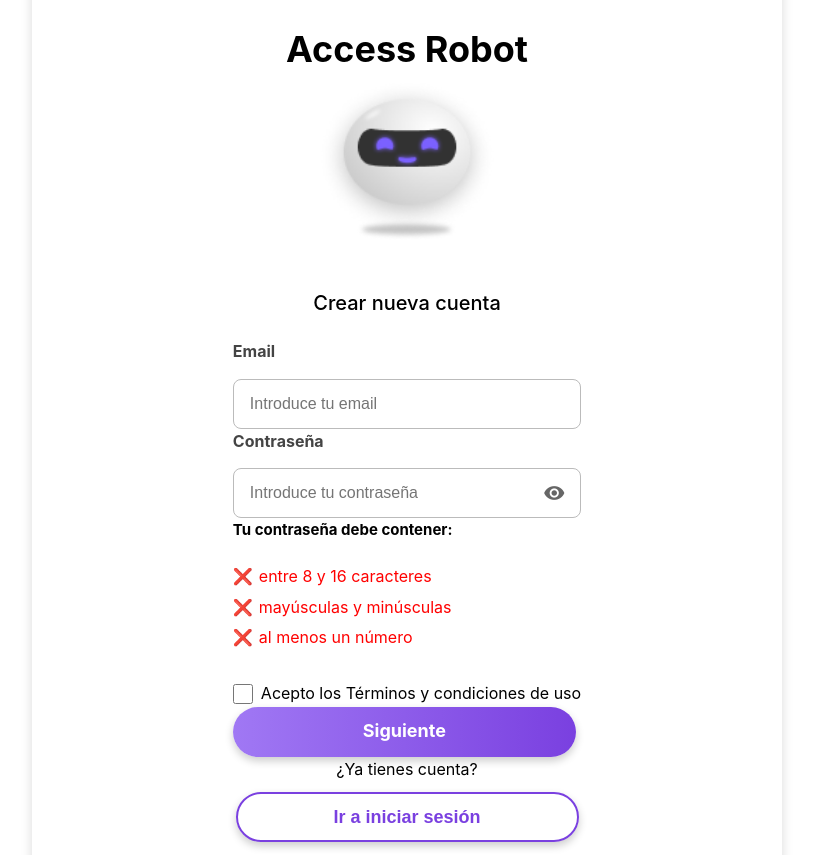
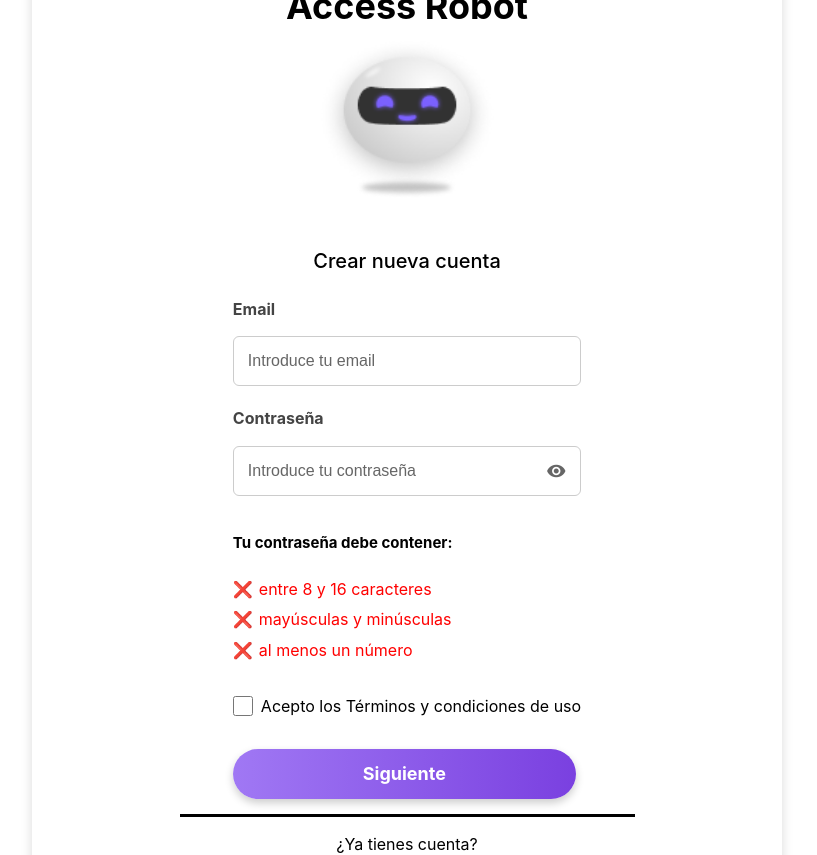
Before and after one commit to CarlosAlberto19/PRACTICAS_ACCESSROBOT, a Vue app: page /login-web in a window 1280 px wide. Shown: the top 855 px of the page, without its empty margins (0-817 px from the left). Built offline with nearby package versions, Linux system fonts and the light colour scheme.

Commit message:
pendiente ajuste campo contraseña y pantalla final y recuperar clave

```diff
--- a/src/views/DatosPersonalesView.vue
+++ b/src/views/DatosPersonalesView.vue
@@ -378,7 +378,7 @@ const volverAtras = () => {
 }
 
 :deep(.prueba-input .contenedor-input input:focus::placeholder) {
-  color: #555; /* Color más oscuro al hacer clic */
+  color: #7A40E0; /* Color más oscuro al hacer clic */
   font-weight: bold; /* Se vuelve más grueso */
 }
 
--- a/src/views/LoginView2.vue
+++ b/src/views/LoginView2.vue
@@ -12,12 +12,7 @@
       <!-- FORMULARIO -->
       <form @submit.prevent="irADatosPersonales">
         <!-- EMAIL -->
-        <PruebaInput
-          label_input="Email"
-          placeholder="Introduce tu email"
-          type="email"
-          v-model="email"
-        />
+        <PruebaInput  label_input="Email" placeholder="Introduce tu email" type="email" v-model="email" />
 
         <!-- CONTRASEÑA con validaciones -->
         <PruebaInput
@@ -64,7 +59,7 @@
     />
 
       </form>
-
+      <hr class="linea-separadora" />
       <!-- Texto "¿Ya tienes cuenta?" + Botón Iniciar Sesión -->
       <p class="texto-centrado">¿Ya tienes cuenta?</p>
       <SecondaryButton label="Ir a iniciar sesión" type="button" @click="irALogin" />
@@ -74,7 +69,7 @@
         <strong>¿Has olvidado tu contraseña?</strong>
       </p>
 
-      <hr class="linea-separadora" />
+
     </div>
   </div>
 </template>
@@ -129,7 +124,9 @@ const irARecuperarContrasena = () => {
 </script>
 
 <style scoped>
+/* ============================ */
 /* CONTENEDOR PRINCIPAL */
+/* ============================ */
 .contenedor-pagina {
   display: flex;
   justify-content: center;
@@ -150,28 +147,114 @@ const irARecuperarContrasena = () => {
   box-shadow: 0 6px 12px rgba(0, 0, 0, 0.15);
 }
 
+/* ============================ */
 /* CABECERA */
+/* ============================ */
 .cabecera {
   text-align: center;
   margin-bottom: 20px;
 }
+
 .titulo {
   font-size: 36px;
   font-weight: bold;
 }
+
 .imagen-robot {
   width: 180px;
   height: auto;
 }
 
+/* ============================ */
 /* SUBTITULO */
+/* ============================ */
 .subtitulo {
   font-size: 20px;
   font-weight: 500;
   margin: 20px 0;
 }
 
+/* ============================ */
+/* ANIMACIONES EN LOS INPUTS */
+/* (Mantenemos el tamaño original) */
+/* ============================ */
+:deep(.prueba-input .contenedor-input) {
+  position: relative;
+  width: 100%;
+}
+
+/* 🔥 EFECTO CUANDO EL INPUT ESTÁ EN FOCO 🔥 */
+:deep(.prueba-input .contenedor-input input) {
+  height: 50px; /* ⬅️ Volvemos al tamaño original */
+  width: 100%;
+  padding: 10px 14px;
+  font-size: 16px;
+  border: 1px solid #ccc;
+  border-radius: 6px;
+  transition: all 0.3s ease-in-out;
+}
+
+/* 🔥 EFECTO CUANDO EL INPUT TIENE FOCO 🔥 */
+:deep(.prueba-input .contenedor-input input:focus) {
+  border-color: #7A40E0; /* Morado */
+  box-shadow: 0 0 6px rgba(122, 64, 224, 0.6);
+  outline: none;
+}
+
+/* 🔥 EFECTO EN EL PLACEHOLDER AL HACER CLICK 🔥 */
+:deep(.prueba-input .contenedor-input input::placeholder) {
+  color: #666;
+  transition: color 0.3s ease-in-out, font-weight 0.3s;
+}
+
+:deep(.prueba-input .contenedor-input input:focus::placeholder) {
+  color: #7A40E0; /* Morado más intenso */
+  font-weight: bold;
+}
+
+/* ============================ */
+/* ICONO DEL OJO (NO SE DESALINEA) */
+/* ============================ */
+:deep(.icono-ojo) {
+  position: absolute;
+  right: 15px;
+  top: 50%;
+  transform: translateY(-50%);
+  font-size: 20px;
+  color: #666;
+  cursor: pointer;
+  transition: color 0.3s ease-in-out;
+}
+
+:deep(.icono-ojo:hover) {
+  color: #333;
+}
+
+/* ============================ */
+/* SEPARACIÓN ENTRE INPUTS */
+/* ============================ */
+:deep(.prueba-input) {
+  margin-bottom: 20px;
+}
+
+:deep(.prueba-input label) {
+  font-weight: bold;
+}
+
+/* ============================ */
+/* SEPARACIÓN ENTRE CHECKBOX Y BOTÓN */
+/* ============================ */
+:deep(.checkbox-container) {
+  margin-top: 20px;
+}
+
+:deep(.primary-button) {
+  margin-top: 30px;
+}
+
+/* ============================ */
 /* SEPARADOR */
+/* ============================ */
 .linea-separadora {
   margin: 15px auto;
   width: 70%;
@@ -179,21 +262,27 @@ const irARecuperarContrasena = () => {
   border-top: 3px solid black;
 }
 
+/* ============================ */
+/* TEXTO “¿YA TIENES CUENTA?” */
+/* ============================ */
+.texto-centrado {
+  margin-bottom: 10px;
+  text-align: center;
+  font-size: 16px;
+}
+
+/* ============================ */
 /* TEXTO "¿HAS OLVIDADO TU CONTRASEÑA?" */
+/* ============================ */
 .texto-olvido {
   margin-top: 20px;
   font-weight: bold;
   cursor: pointer;
 }
 
-/* TEXTO “¿YA TIENES CUENTA?” */
-.texto-centrado {
-  margin-bottom: 10px;
-  text-align: center;
-  font-size: 16px;
-}
-
-/* Estilos del grupo input */
+/* ============================ */
+/* ESTILOS DEL GRUPO INPUT */
+/* ============================ */
 .grupo-input {
   display: flex;
   flex-direction: column;
@@ -202,10 +291,14 @@ const irARecuperarContrasena = () => {
   margin-bottom: 25px;
 }
 
-/* Estilos de validaciones */
+/* ============================ */
+/* ESTILOS DE VALIDACIONES */
+/* ============================ */
 .label-contraseña {
   font-weight: bold;
   margin-bottom: 10px;
+  margin-top: 15px;
+  gap: 10px;
 }
 
 .validaciones {
@@ -230,7 +323,9 @@ const irARecuperarContrasena = () => {
   color: red;
 }
 
-/* Forzamos color del checkbox */
+/* ============================ */
+/* FORZAR COLOR DEL CHECKBOX */
+/* ============================ */
 :deep(input[type="checkbox"]) {
   accent-color: #2ae89c;
   width: 20px;
```
